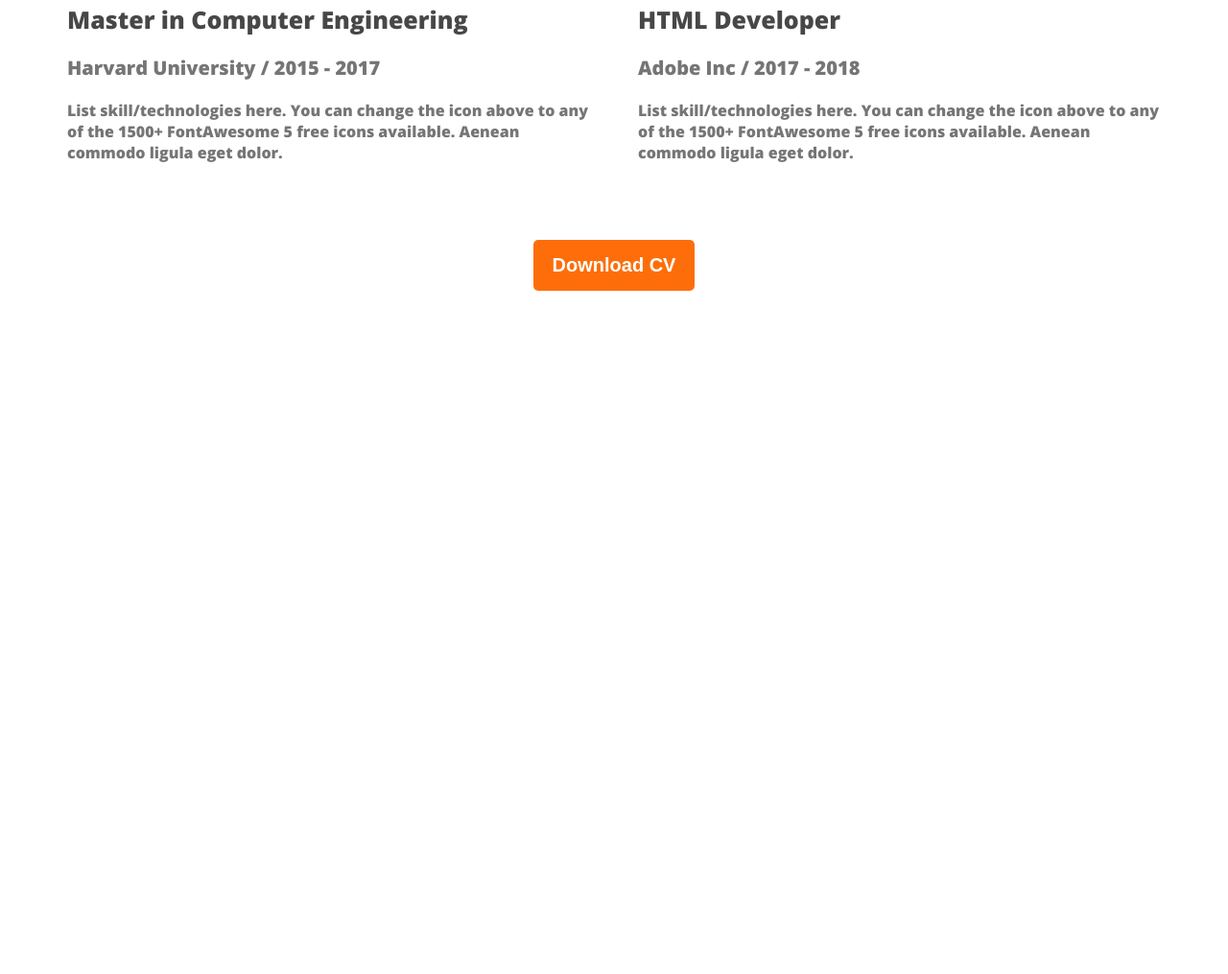
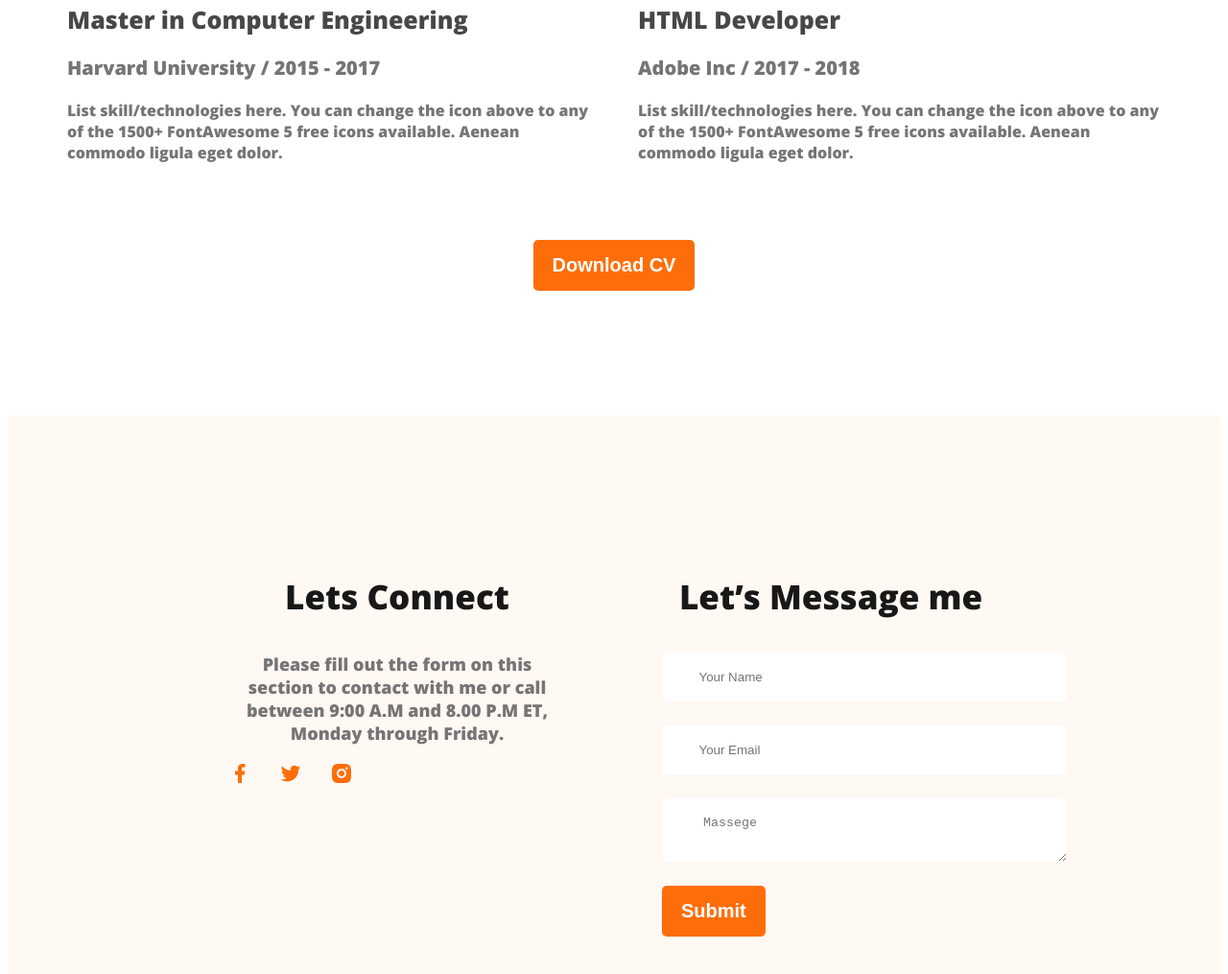
Before and after one commit to tasnimmondoltuba/web-developer-portfolio, a plain HTML site: page index.html in a window 1280 px wide. Shown: the part 3248-4263 px from the top of the page at 96% size. Before the commit the page ends 3559 px from the top, so only its background shows below. Drawn offline with nearby package versions, Linux system fonts and the light colour scheme.

Commit message:
fotter styles added

```diff
--- a/index.html
+++ b/index.html
@@ -149,7 +149,24 @@
 </section>
     </main>
     <footer>
-
+<div class="footer-col">
+    <h3 class="section-title">Lets Connect</h3>
+    <p class="section-discription">Please fill out the form on this section to contact with me or call between 9:00 A.M and 8.00 P.M ET, Monday through Friday.</p>
+    <div class="social-link">
+        <a href="https://www.facebook.com/"><img src="images/icons/facebook.png" alt=""></a>
+        <a href="https://twitter.com/"><img src="images/icons/twitter.png" alt=""></a>
+        <a href="https://www.instagram.com/"><img src="images/icons/insta.png" alt=""></a>
+    </div>
+</div>
+<div class="footer-col">
+    <h3 class="section-title">Let’s Message me</h3>
+    <form class="contact">
+        <input type="text" placeholder=" Your Name">
+        <input type="email" placeholder=" Your Email">
+        <textarea name=""id="" cols="" rows="" placeholder=" Massege"></textarea>
+        <input class="pri-button" type="submit" value="Submit" >
+    </form>
+</div>
     </footer>
 </body>
 </html>
--- a/styles/portfolio.css
+++ b/styles/portfolio.css
@@ -215,3 +215,26 @@ box-shadow: 0px 6px 50px 0px rgba(0, 0, 0, 0.06);
     text-align: center;
     margin-top: 50px;
 }
+/* footer styles */
+footer{
+    display: flex;
+    background: #FFF8F3;
+    padding: 130px 230px;
+    margin-top: 130px;
+    gap: 100px;
+}
+.footer-col{
+    width: 50%;
+}
+.social-link a{
+    margin-right: 25px;
+}
+.contact input[type="text"], .contact input[type="email"], textarea{
+    display: block;
+    margin-bottom: 25px;
+    padding: 18px 35px;
+    border-radius: 5px;
+    background:  #FFF;
+    border: 0px;
+    width: 100%;
+}
```
